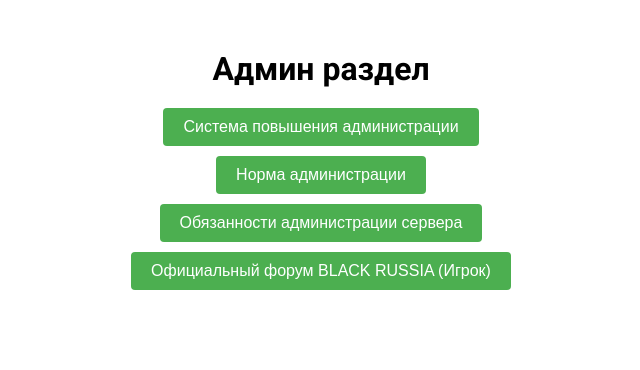
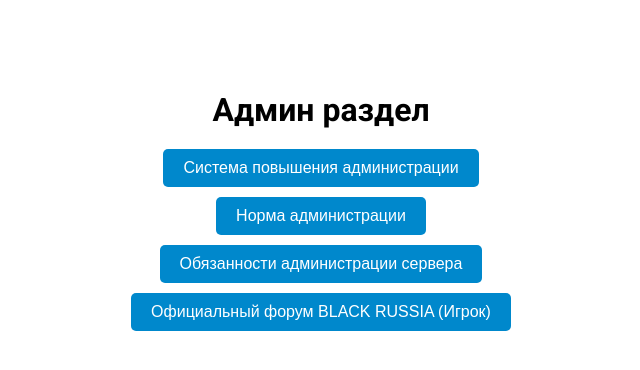
Before and after one commit to Kemran1/tgadmin, a React (Create React App) app: page / in a window 1280 px wide. Shown: the top 370 px of the page, without its empty margins (319-959 px from the left). Built offline with nearby package versions, Linux system fonts and the light colour scheme.

Commit message:
Add files via upload

```diff
--- a/src/Admin.css
+++ b/src/Admin.css
@@ -1,24 +1,37 @@
-.admin-section button {
-    display: block;
-    margin: 10px auto;
-    padding: 12px 24px;
-    font-size: 1em;
-    cursor: pointer;
-    background-color: #4CAF50;
-    color: white;
-    border: none;
-    border-radius: 4px;
-    transition: background-color 0.3s ease;
+body {
+    background-color: var(--tg-theme-bg-color, #ffffff);
+    color: var(--tg-theme-text-color, #000000);
 }
 
-.admin-section button:hover {
-    background-color: #45a049;
+.admin-section {
+    padding: 20px;
+    background-color: var(--tg-theme-bg-color, #ffffff);
+    color: var(--tg-theme-text-color, #000000);
 }
 
-.admin-section button:active {
-    background-color: #3e8e41;
+.buttons button {
+    background-color: var(--tg-theme-button-color, #0088cc);
+    color: var(--tg-theme-button-text-color, #ffffff);
+    border: none;
+    padding: 10px 20px;
+    margin: 10px;
+    cursor: pointer;
+    border-radius: 5px;
 }
 
-.admin-section button:focus {
-    outline: none;
+.buttons button:hover {
+    background-color: var(--tg-theme-button-hover-color, #0077bb);
 }
+
+.content {
+    margin-top: 20px;
+}
+
+.formatted-text h2, .formatted-text h3, .formatted-text p, .formatted-text ul, .formatted-text li {
+    color: var(--tg-theme-text-color, #000000);
+}
+
+.notes ul {
+    padding-left: 20px;
+    list-style: disc;
+}
```
